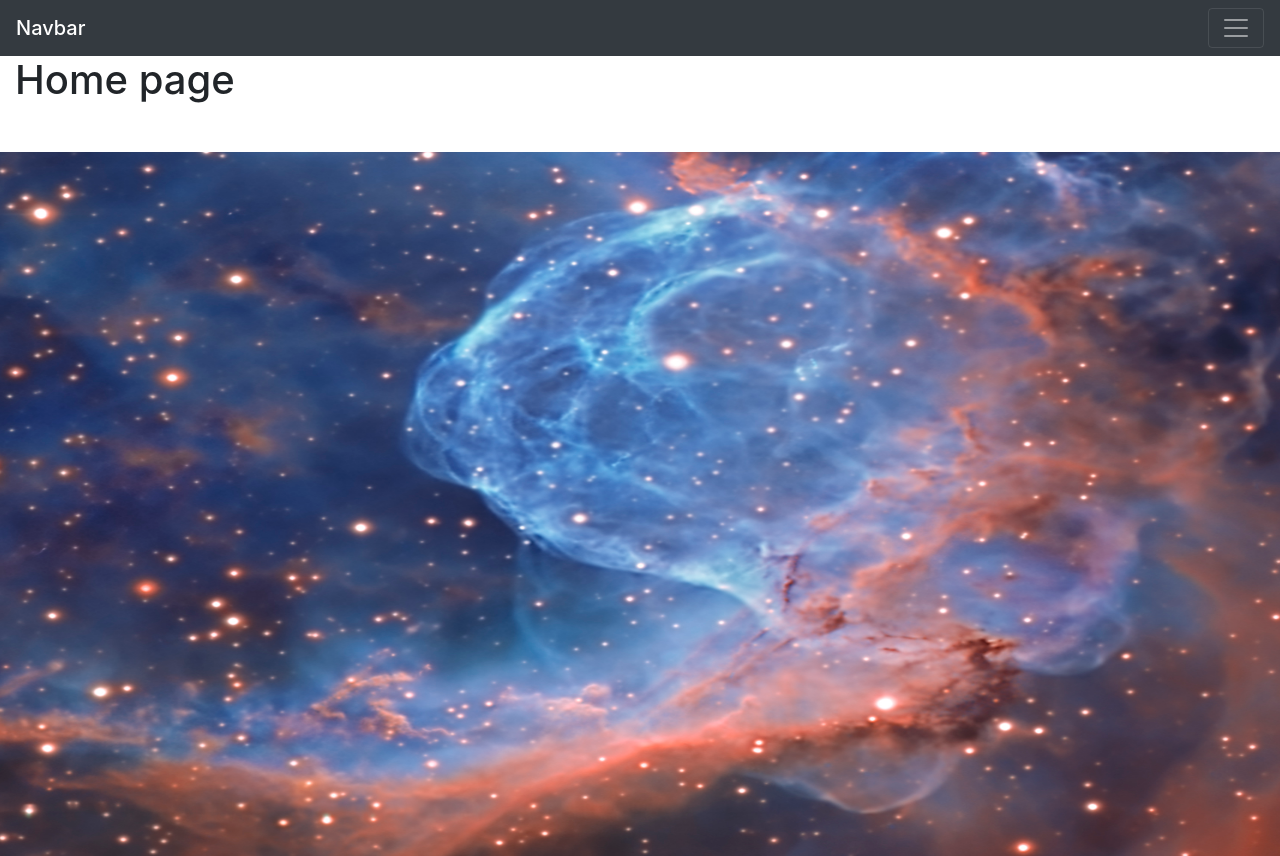
After one commit to magmagcup/Thor, a Django app: page /game/ in a window 1280 px wide. The commit adds this page. Run offline with Django 3.2, Linux system fonts and the light colour scheme; some libraries are stand-ins or nearby versions.

Commit message:
Create homepage and login page

```diff
--- a/game/static/game/my_style.css
+++ b/game/static/game/my_style.css
@@ -1,5 +1,7 @@
 .background {
     background:white url("images/bg.jpg") no-repeat;
+    background-size: 3000px 1000px;
+    background-position: center;
     height:100%;
 }
 
--- a/game/templates/game/base.html
+++ b/game/templates/game/base.html
@@ -6,6 +6,22 @@
     <link rel="stylesheet" href="https://maxcdn.bootstrapcdn.com/bootstrap/4.0.0/css/bootstrap.min.css" integrity="sha384-Gn5384xqQ1aoWXA+058RXPxPg6fy4IWvTNh0E263XmFcJlSAwiGgFAW/dAiS6JXm" crossorigin="anonymous">
 
     <link rel = "stylesheet" type = "text/css" href="{% static 'game/my_style.css' %}">
+
+    <nav class="navbar navbar-dark bg-dark">
+        <span class="navbar-brand mb-0 h1">Navbar</span>
+        <button class="navbar-toggler" type="button" data-toggle="collapse" data-target="#navbarSupportedContent" aria-controls="navbarSupportedContent" aria-expanded="false" aria-label="Toggle navigation">
+            <span class="navbar-toggler-icon"></span>
+          </button>
+        <div class="collapse navbar-collapse" id="navbarSupportedContent">
+            <ul class="navbar-nav mr-auto">
+                <li class="nav-item active">
+                    <a class="nav-link" href="{% url 'game:home' %}">Home<span class="sr-only">(current)</span></a>
+                </li>
+                <li class="nav-item">
+                    <a class="nav-link" href="{% url 'game:login' %}">Login<span class="sr-only">(current)</span></a>
+                </li>
+            </ul>
+      </nav>
 
     <div class = "background">
 <!--    <div class ="nav-bar"></div>-->
--- /dev/null
+++ b/game/templates/game/home.html
@@ -0,0 +1,7 @@
+{% extends "game/base.html" %}
+
+{% block content %}
+<div class="container-fluid bg-white medium_container">
+    <h1> Home page <br> <br></h1>
+</div>
+{% endblock %}
--- a/game/urls.py
+++ b/game/urls.py
@@ -6,5 +6,7 @@ from . import views
 app_name = 'game'
 
 urlpatterns = [
+    path('', views.home_page, name='index'),
     path('login/', views.index_page, name='login'),
+    path('home/', views.home_page, name='home'),
 ]
--- a/game/views.py
+++ b/game/views.py
@@ -1,11 +1,18 @@
 from django.shortcuts import render
+from django.http import HttpResponseRedirect
+from django.urls import reverse
 
 # Create your views here.
 
+def index(request):
+    #redirect players to the homepage index
+    return HttpResponseRedirect(reverse("game:index"))
 
 def index_page(request):
     return render(request, 'game/login.html')
 
-
 def page404(request, exception):
     return render(request, 'game/404.html')
+
+def home_page(request):
+    return render(request, 'game/home.html')
--- a/mysite/urls.py
+++ b/mysite/urls.py
@@ -16,10 +16,12 @@ Including another URLconf
 from django.contrib import admin
 from django.urls import path, include
 from django.conf.urls import handler404
+import game.views as views
 
 handler404 = 'game.views.page404'
 
 urlpatterns = [
     path('admin/', admin.site.urls),
     path('game/', include("game.urls")),
+    path('', views.index),
 ]
```
Also changed, not shown: game/static/game/images/bg.jpg.
